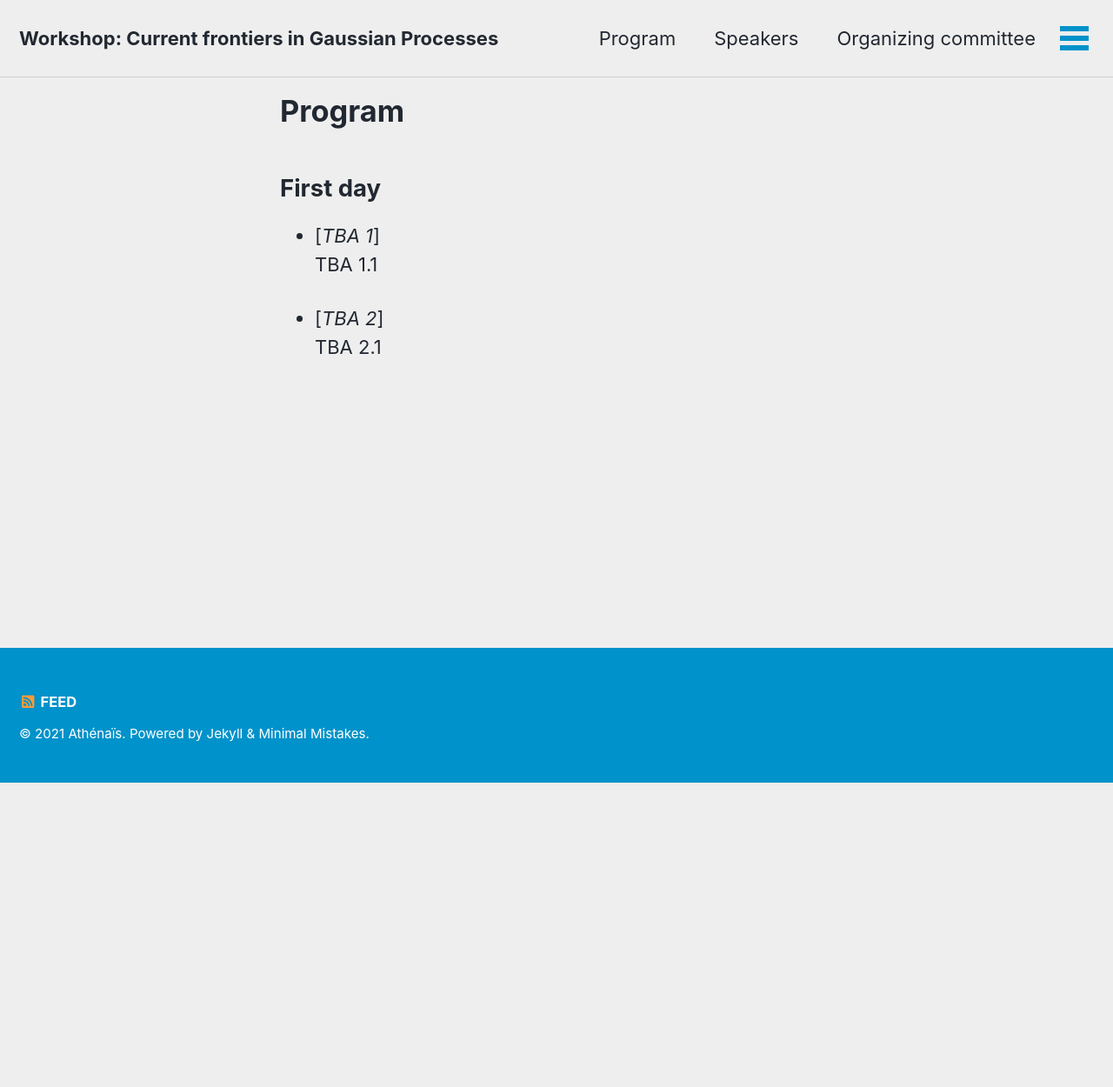
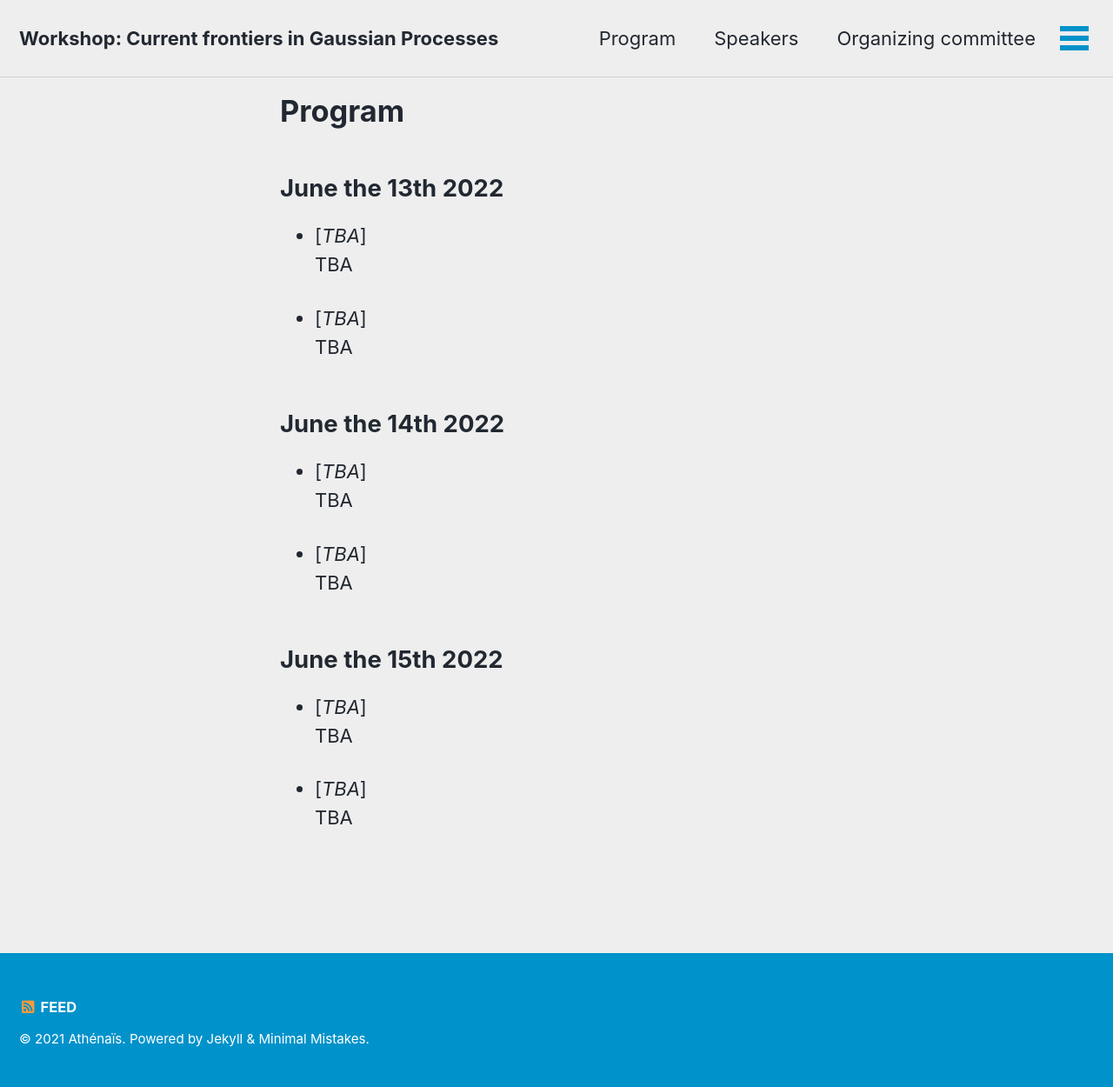
Before and after one commit to AthenaisGautier/FrontiersGP_Bern2022, a Jekyll site: the page built from _pages/program.md, in a window 1280 px wide. Shown: the whole page at 87% size. Built offline with Jekyll 4.4.1, drawn with Linux system fonts in a browser that asks for light colours; cached includes are drawn as plain includes; before the commit the page ends 900 px from its top, so only the background shows below that.

Commit message:
NEUTRAL TEMPLATE

```diff
--- a/_pages/program.md
+++ b/_pages/program.md
@@ -6,10 +6,27 @@ permalink: /program/
 modified: 2021-09-14
 ---
 
-First day
+June the 13th 2022
 ---
-  * [*TBA 1*]
-TBA 1.1
+  * [*TBA*]
+TBA
 
-  * [*TBA 2*]
-TBA 2.1
+  * [*TBA*]
+TBA
+
+June the 14th 2022
+---
+  * [*TBA*]
+TBA
+
+  * [*TBA*]
+TBA
+
+
+June the 15th 2022
+---
+  * [*TBA*]
+TBA
+
+  * [*TBA*]
+TBA
```
Also changed, not shown: _pages/about.md (+1 -1 lines), _pages/additionalinfo.md (+2 -2 lines), _pages/organizers.md (+1 -2 lines), _pages/speakers.md (+27 -3 lines).
